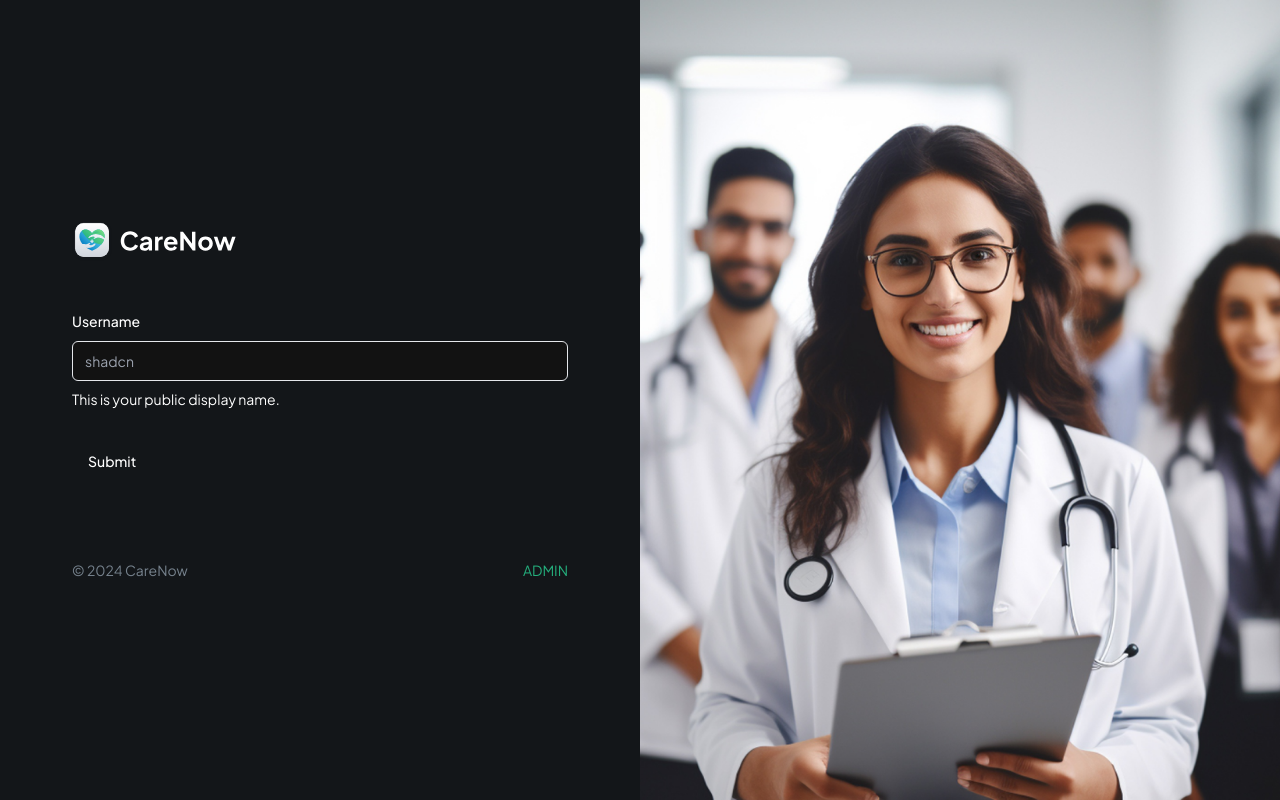
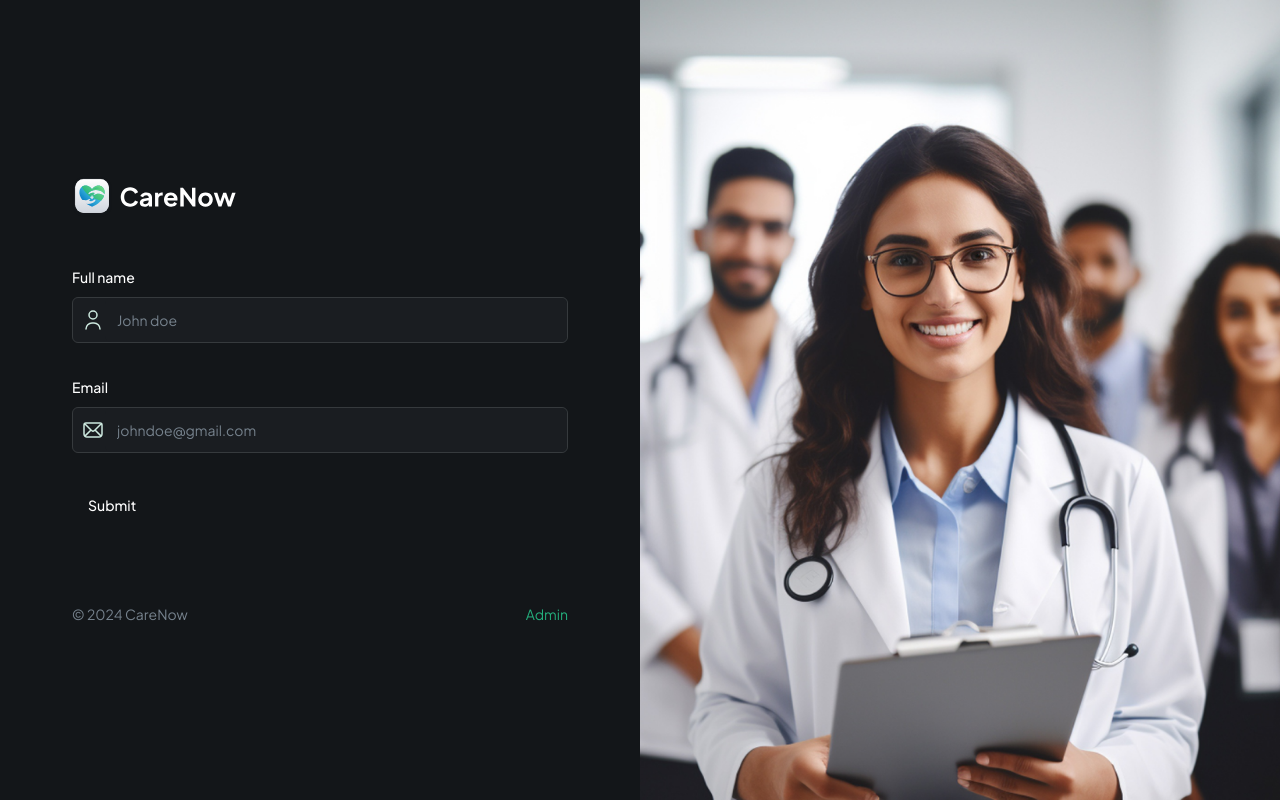
Before and after one commit to albin-baby-2002/carenow, a Next.js app: page / in a window 1280 px wide. Built offline with nearby package versions, Linux system fonts and the light colour scheme.

Commit message:
added form input to handle username and email

```diff
--- a/app/layout.tsx
+++ b/app/layout.tsx
@@ -24,15 +24,11 @@ export default function RootLayout({
     <html lang="en">
       <body
         className={cn(
-          "bg-dark-300 min-h-screen font-sans antialiased",
+          "min-h-screen bg-dark-300 font-sans antialiased",
           fontSans.variable,
         )}
       >
-        <ThemeProvider
-          attribute="class"
-          defaultTheme="dark"
-
-        >
+        <ThemeProvider attribute="class" defaultTheme="dark">
           {children}
         </ThemeProvider>
       </body>
--- a/app/page.tsx
+++ b/app/page.tsx
@@ -22,7 +22,7 @@ export default function Home() {
           <div className="text-14-regular mt-20 flex justify-between">
             <p className="text-dark-600 xl:text-left">© 2024 CareNow</p>
             <Link href={"/?admin=true"} className="text-green-500">
-              ADMIN
+              Admin
             </Link>
           </div>
         </div>
--- /dev/null
+++ b/components/CustomFormField.tsx
@@ -0,0 +1,87 @@
+"use client";
+import React from "react";
+import {
+  FormControl,
+  FormDescription,
+  FormField,
+  FormItem,
+  FormLabel,
+  FormMessage,
+} from "./ui/form";
+import { Input } from "./ui/input";
+import { Control } from "react-hook-form";
+import { FormFieldType } from "./forms/PatientForm";
+import Image from "next/image";
+
+interface TCustomFormFieldProps {
+  control: Control<any>;
+  fieldType: FormFieldType;
+  name: string;
+  label?: string;
+  placeholder?: string;
+  iconSrc?: string;
+  iconAlt?: string;
+  disabled?: boolean;
+  dateFormat?: string;
+  showTimeSelect?: boolean;
+  children?: React.ReactNode;
+  renderSkeleton?: (field: any) => React.ReactNode;
+}
+
+const RenderField = ({
+  field,
+  props,
+}: {
+  field: any;
+  props: TCustomFormFieldProps;
+}) => {
+  switch (props.fieldType) {
+    case FormFieldType.INPUT:
+      return (
+        <div className="flex items-center rounded-md border border-dark-500 bg-dark-400">
+          {props.iconSrc && (
+            <Image
+              width={24}
+              height={24}
+              src={props.iconSrc}
+              alt={props.iconAlt || "icon"}
+              className="ml-2 h-6"
+            />
+          )}
+
+          <FormControl>
+            <Input
+              placeholder={props.placeholder}
+              {...field}
+              className="shad-input border-0"
+            />
+          </FormControl>
+        </div>
+      );
+  }
+};
+
+const CustomFormField: React.FC<TCustomFormFieldProps> = (props) => {
+  const { control, fieldType, name, label, placeholder, iconSrc, iconAlt } =
+    props;
+
+  return (
+    <FormField
+      control={control}
+      name={name}
+      render={({ field }) => (
+        <FormItem>
+          {fieldType !== FormFieldType.CHECKBOX && label && (
+            <FormLabel>{label}</FormLabel>
+          )}
+
+          <RenderField field={field} props={props} />
+
+          <FormMessage className="shad-error" />
+        </FormItem>
+      )}
+    />
+  );
+};
+
+export default CustomFormField;
--- a/components/forms/PatientForm.tsx
+++ b/components/forms/PatientForm.tsx
@@ -4,28 +4,33 @@ import { zodResolver } from "@hookform/resolvers/zod";
 import { useForm } from "react-hook-form";
 import { z } from "zod";
 import { Button } from "@/components/ui/button";
-import {
-  Form,
-  FormControl,
-  FormDescription,
-  FormField,
-  FormItem,
-  FormLabel,
-  FormMessage,
-} from "@/components/ui/form";
-import { Input } from "@/components/ui/input";
+import { Form } from "@/components/ui/form";
+import CustomFormField from "../CustomFormField";
+
+export enum FormFieldType {
+  INPUT = "input",
+  TEXTAREA = "textarea",
+  PHONE_INPUT = "phoneInput",
+  CHECKBOX = "checkbox",
+  DATE_PICKER = "datePicker",
+  SELECT = "select",
+  SKELETON = "skeleton",
+}
 
 const formSchema = z.object({
   username: z.string().min(2, {
     message: "Username must be at least 2 characters.",
   }),
+  email: z.string().email("enter a valid email"),
 });
 
-const PatientForm = ()=> {
+const PatientForm = () => {
+
   const form = useForm<z.infer<typeof formSchema>>({
     resolver: zodResolver(formSchema),
     defaultValues: {
       username: "",
+      email: "",
     },
   });
 
@@ -33,29 +38,35 @@ const PatientForm = ()=> {
     console.log(values);
   }
 
+
   return (
     <Form {...form}>
       <form onSubmit={form.handleSubmit(onSubmit)} className="space-y-8">
-        <FormField
+        <CustomFormField
+          fieldType={FormFieldType.INPUT}
           control={form.control}
           name="username"
-          render={({ field }) => (
-            <FormItem>
-              <FormLabel>Username</FormLabel>
-              <FormControl>
-                <Input placeholder="shadcn" {...field} />
-              </FormControl>
-              <FormDescription>
-                This is your public display name.
-              </FormDescription>
-              <FormMessage />
-            </FormItem>
-          )}
+          label="Full name"
+          placeholder="John doe"
+          iconSrc="/assets/icons/user.svg"
+          iconAlt="user"
         />
+
+        <CustomFormField
+          fieldType={FormFieldType.INPUT}
+          control={form.control}
+          name="email"
+          label="Email"
+          placeholder="johndoe@gmail.com"
+          iconSrc="/assets/icons/email.svg"
+          iconAlt="email"
+        />
+
         <Button type="submit">Submit</Button>
+
       </form>
     </Form>
   );
-}
+};
 
-export default PatientForm
+export default PatientForm;
```
